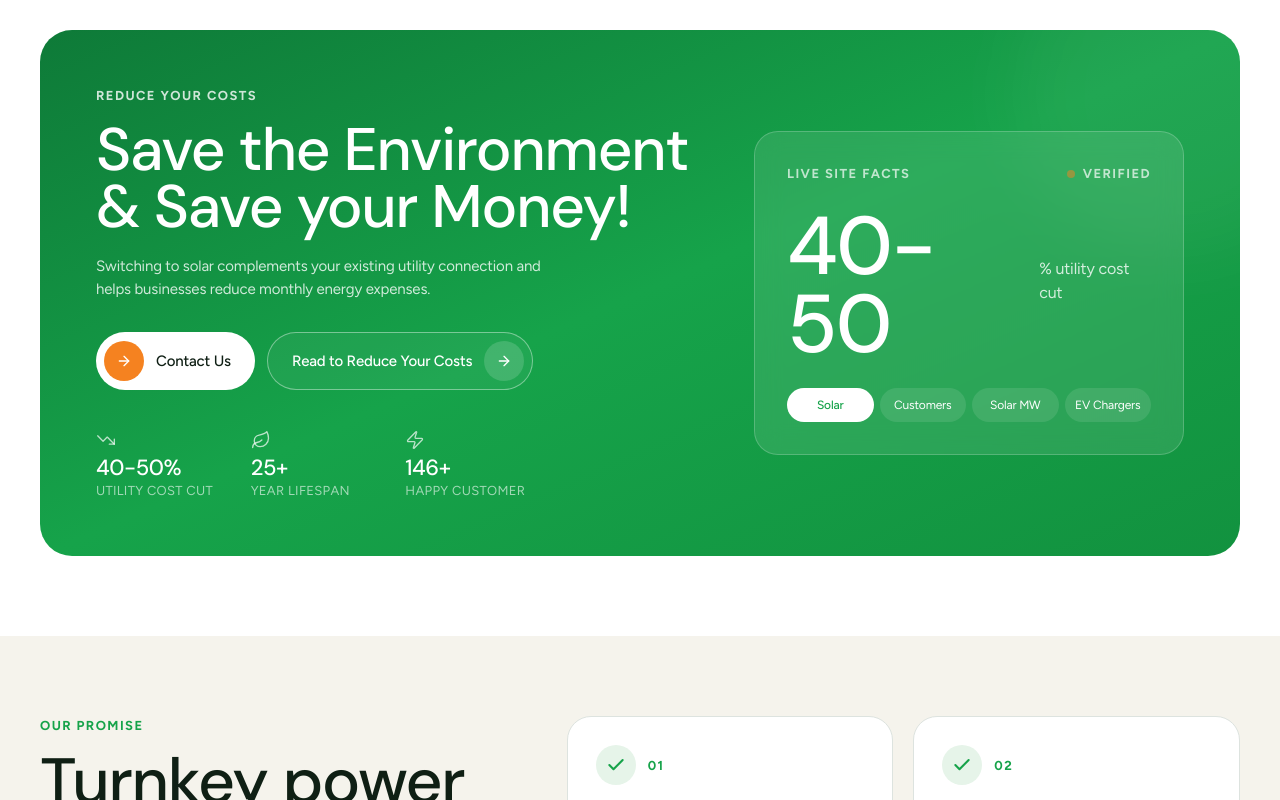
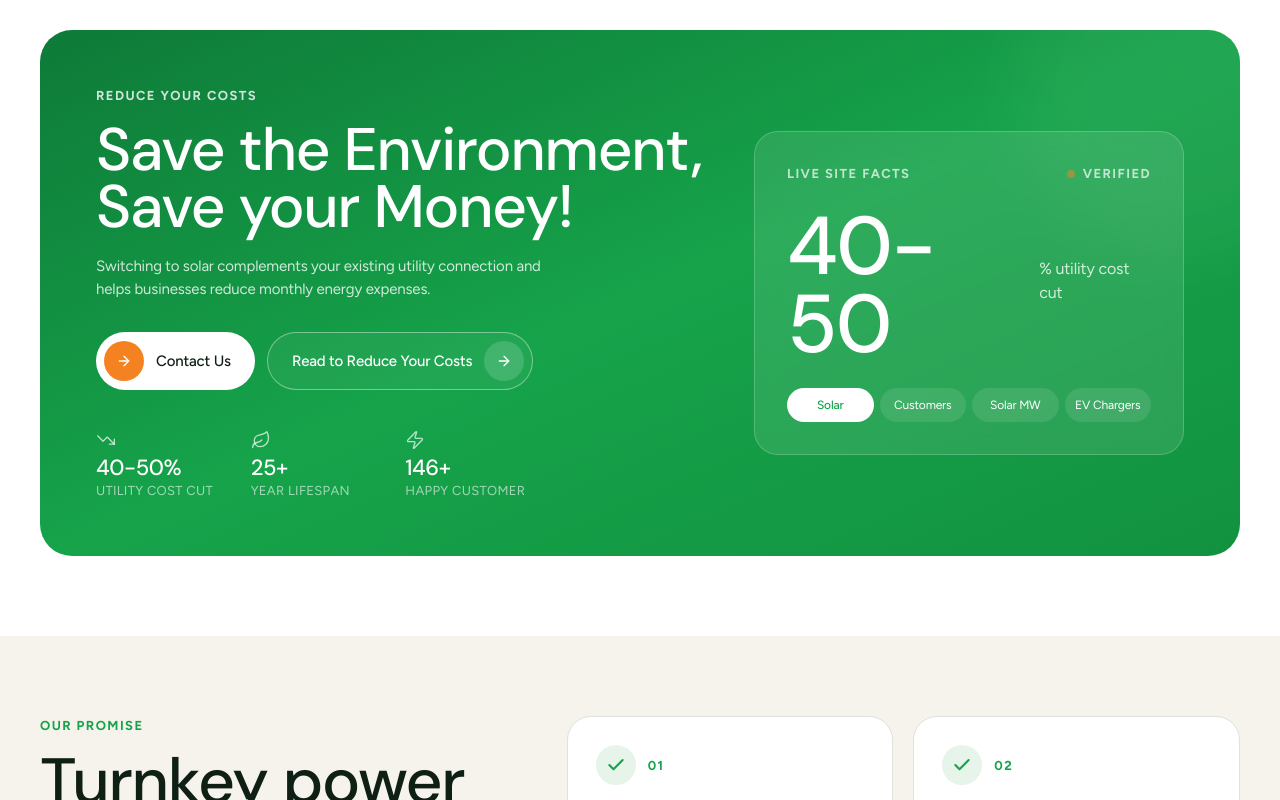
Before and after one commit to aiwanaitsolution-cyber/shubhpower, a React (Vite) app in the folder frontend/: page / in a window 1280 px wide. Shown: the part 4980-5780 px from the top of the page. Built offline with nearby package versions, Linux system fonts and the light colour scheme.

Commit message:
Update project counts and contact details

```diff
--- a/frontend/src/components/SmartSavings.jsx
+++ b/frontend/src/components/SmartSavings.jsx
@@ -58,7 +58,7 @@ const SmartSavings = () => {
               <div className="lg:col-span-7">
                 <div className="h-mono text-white/80 mb-4">REDUCE YOUR COSTS</div>
                 <h3 className="h-display text-white text-[36px] md:text-[52px] lg:text-[60px] leading-[0.98]">
-                  Save the Environment & Save your Money!
+                  Save the Environment, Save your Money!
                 </h3>
                 <p className="mt-5 text-white/80 max-w-md text-[15px]">
                   Switching to solar complements your existing utility connection and helps businesses reduce monthly energy expenses.
--- a/frontend/src/data/mock.js
+++ b/frontend/src/data/mock.js
@@ -257,8 +257,8 @@ export const company = {
   short: "SPS",
   since: 2010,
   email: "info@shubhpower.com",
-  phone: "8527007680",
-  whatsapp: "8527276868",
+  phone: "7836992555",
+  whatsapp: "7836992555",
   address: "B-681, Shushant Lok Phase 1, Sector 43, Gurugram, 122001",
   gstin: "06ABPCS4833A1ZE",
 };
@@ -334,5 +334,5 @@ export const faqs = [
   { q: "Does solar disconnect me from my utility provider?", a: "Switching to solar does not mean disconnecting from your current utility provider. The solar system complements your existing connection." },
   { q: "How does solar reduce costs?", a: "The solar system generates a significant portion of the facility's energy needs, reducing electricity drawn from the grid." },
   { q: "What EV sectors does Shubh Power serve?", a: "Fleet and Logistics, Residential Communities, Commercial Buildings, Public Infrastructure, and Retail and Hospitality." },
-  { q: "How can I contact Shubh Power?", a: "Use phone number 8527007680 or email info@shubhpower.com." },
+  { q: "How can I contact Shubh Power?", a: "Use phone number 7836992555 or email info@shubhpower.com." },
 ];
--- a/frontend/src/pages/AboutPage.jsx
+++ b/frontend/src/pages/AboutPage.jsx
@@ -261,7 +261,7 @@ const AboutPage = () => (
     </section>
 
     <Reveal><Testimonials /></Reveal>
-    <Reveal><CTABanner title="Save the Environment & Save your Money!" ctaLabel="Contact Us" /></Reveal>
+    <Reveal><CTABanner title="Save the Environment, Save your Money!" ctaLabel="Contact Us" /></Reveal>
   </div>
 );
 
--- a/frontend/src/pages/ContactPage.jsx
+++ b/frontend/src/pages/ContactPage.jsx
@@ -72,7 +72,7 @@ const ContactPage = () => {
                 <span className="w-9 h-9 rounded-full bg-[#16A34A] flex items-center justify-center shrink-0"><Clock className="w-4 h-4" /></span>
                 <div>
                   <div className="font-semibold text-[15px]">Hot Line</div>
-                  <div className="text-[#0F1F14]/60 text-[14px]">85272 76868</div>
+                  <div className="text-[#0F1F14]/60 text-[14px]">7836992555</div>
                 </div>
               </div>
               <div className="flex items-start gap-3">
--- a/frontend/src/pages/ProjectsPage.jsx
+++ b/frontend/src/pages/ProjectsPage.jsx
@@ -63,8 +63,20 @@ const ProjectsPage = () => {
             ))}
           </div>
           <div className="text-[13px] text-[#0F1F14]/60">
-            <span className="text-[#0F1F14] font-medium">{source.length}</span>{" "}
-            {status} {catLabel === "All" ? "" : catLabel + " "}project{source.length === 1 ? "" : "s"}
+            {category === "solar" && status === "completed" ? (
+              <>
+                <span className="text-[#0F1F14] font-medium">30+ MW</span> executed solar projects
+              </>
+            ) : category === "ev" && status === "completed" ? (
+              <>
+                <span className="text-[#0F1F14] font-medium">100+</span> EV charging station installed
+              </>
+            ) : (
+              <>
+                <span className="text-[#0F1F14] font-medium">{source.length}</span>{" "}
+                {status} {catLabel === "All" ? "" : catLabel + " "}project{source.length === 1 ? "" : "s"}
+              </>
+            )}
           </div>
         </div>
       </section>
--- a/frontend/src/pages/SolarPage.jsx
+++ b/frontend/src/pages/SolarPage.jsx
@@ -73,7 +73,7 @@ const SolarPage = () => (
     <Reveal><SmartSavings /></Reveal>
     <Reveal><Brands /></Reveal>
     <Reveal><FAQ /></Reveal>
-    <Reveal><CTABanner title="Save the Environment & Save your Money!" ctaLabel="Get a free site audit" /></Reveal>
+    <Reveal><CTABanner title="Save the Environment, Save your Money!" ctaLabel="Get a free site audit" /></Reveal>
   </div>
 );
 
```
